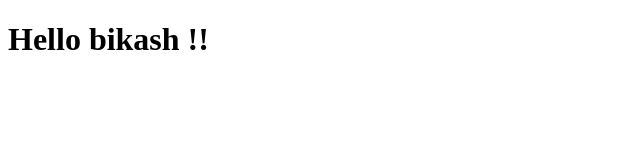
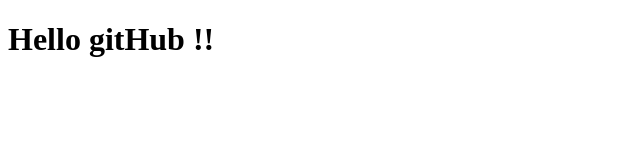
Before and after one commit to bikashjr/github, a plain HTML site: page index.html in a window 1280 px wide. Shown: the full height of the page, 0-640 px from the left. Drawn offline with Linux system fonts and the light colour scheme.

Commit message:
commited by BikashGhimire

```diff
--- a/index.html
+++ b/index.html
@@ -6,6 +6,6 @@
     <title>Document</title>
 </head>
 <body>
-    <h1>Hello bikash !!</h1>
+    <h1>Hello gitHub !!</h1>
 </body>
 </html>
--- a/style.css
+++ b/style.css
@@ -1,4 +1,5 @@
 *{
     padding: 0;
     margin: 0;
-}
+    box-sizing: border-box;
+ }
```
